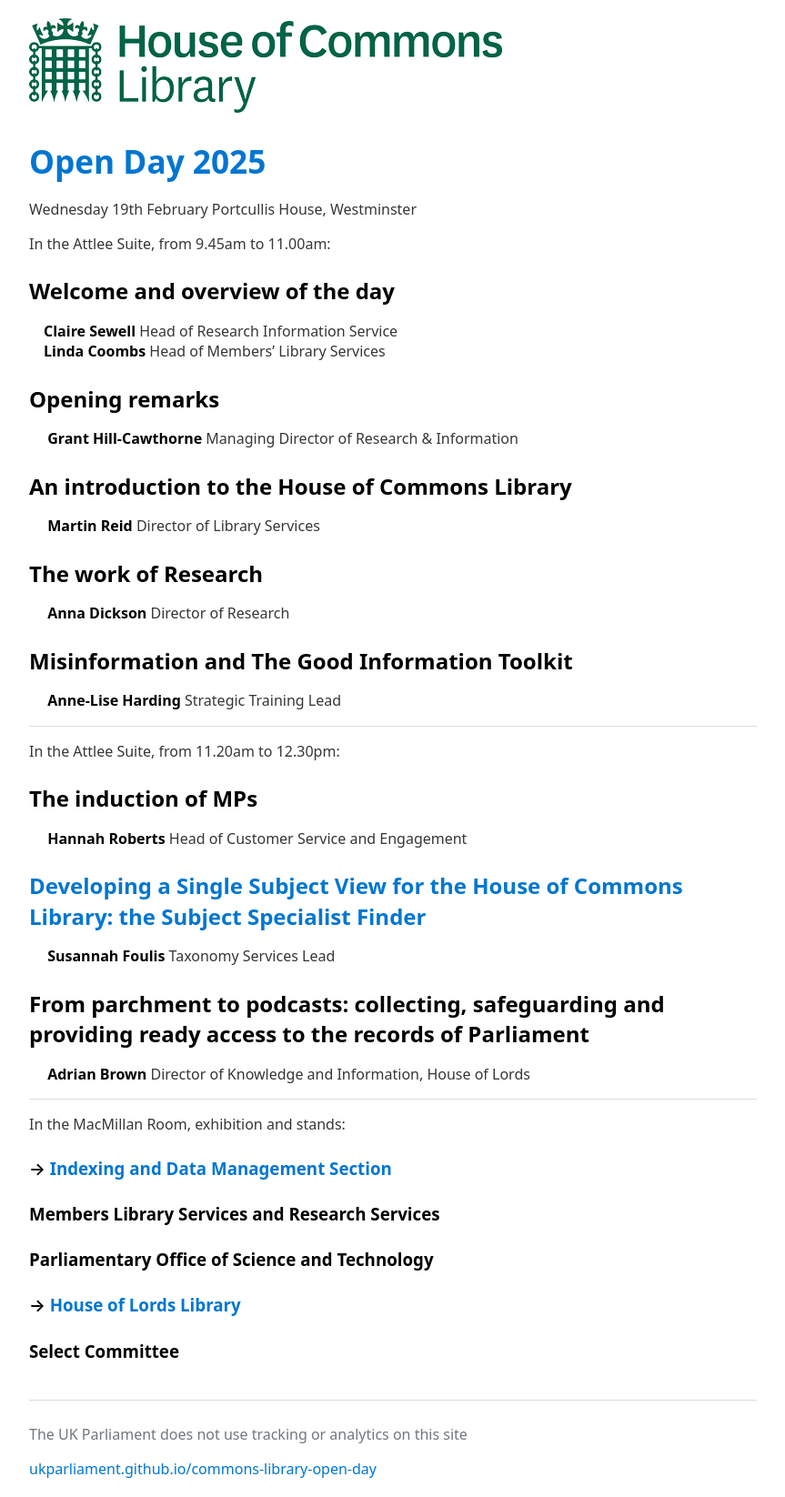
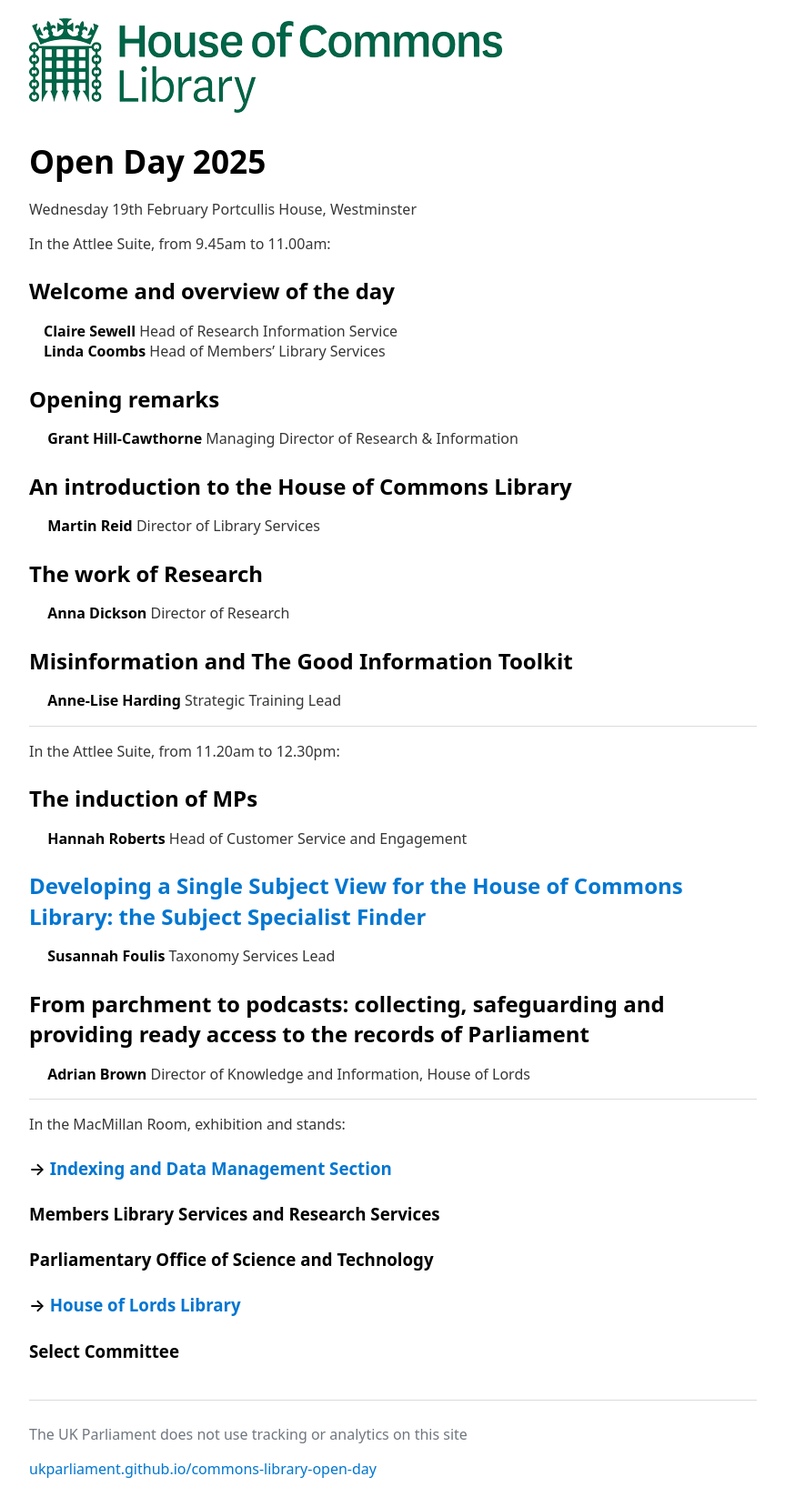
Before and after one commit to ukparliament/commons-library-open-day, a Jekyll site: the page built from 2025/index.md, in a window 1280 px wide. Shown: the whole page at 91% size, without its empty margins (208-1071 px from the left). Built offline with Jekyll 4.4.1, drawn with Linux system fonts in a browser that asks for light colours; our own code applies the rules of GitHub Pages for plain Markdown files.

```diff
--- a/2025/index.md
+++ b/2025/index.md
@@ -1,7 +1,5 @@
 <h1>
-	<a href="https://ukparliament.github.io/commons-library-open-day/2025/">
 		Open Day 2025
-	</a>
 </h1>
 
 Wednesday 19th February
```
